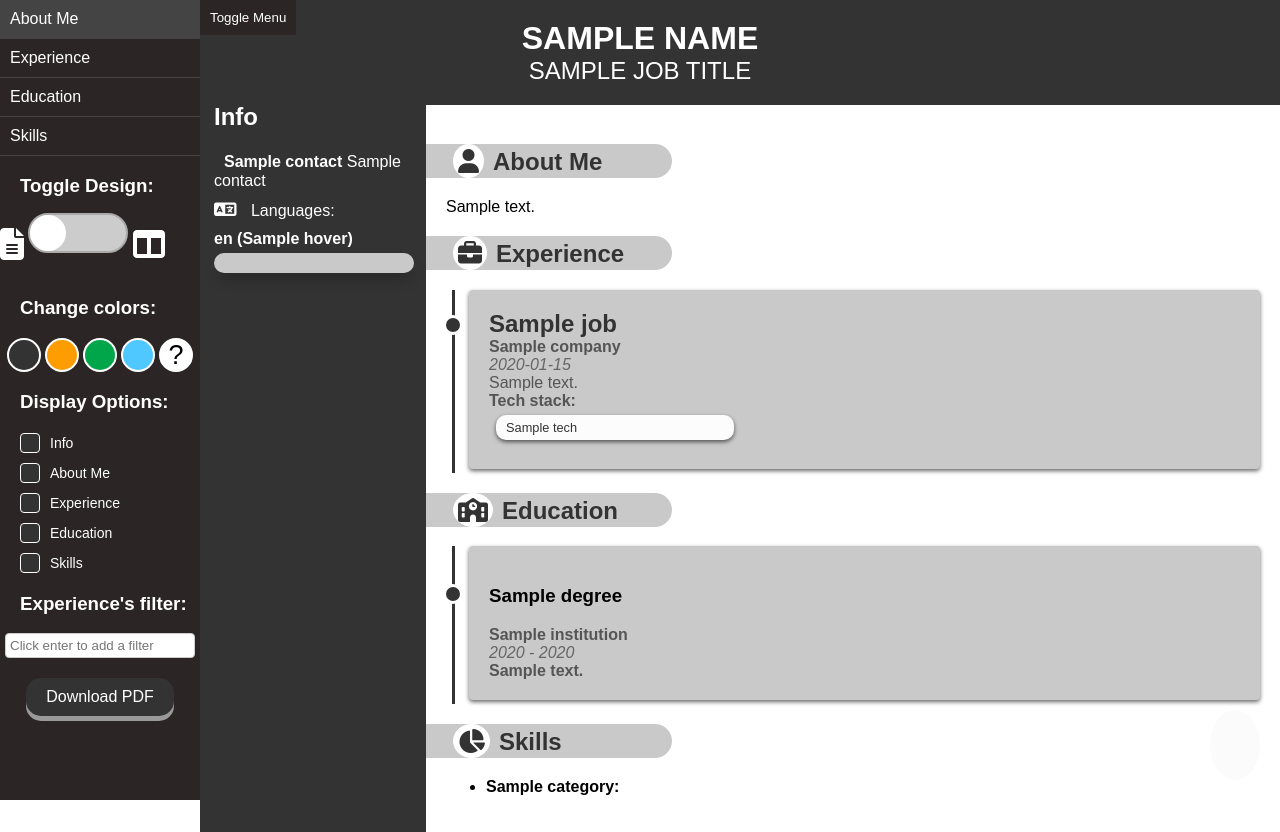
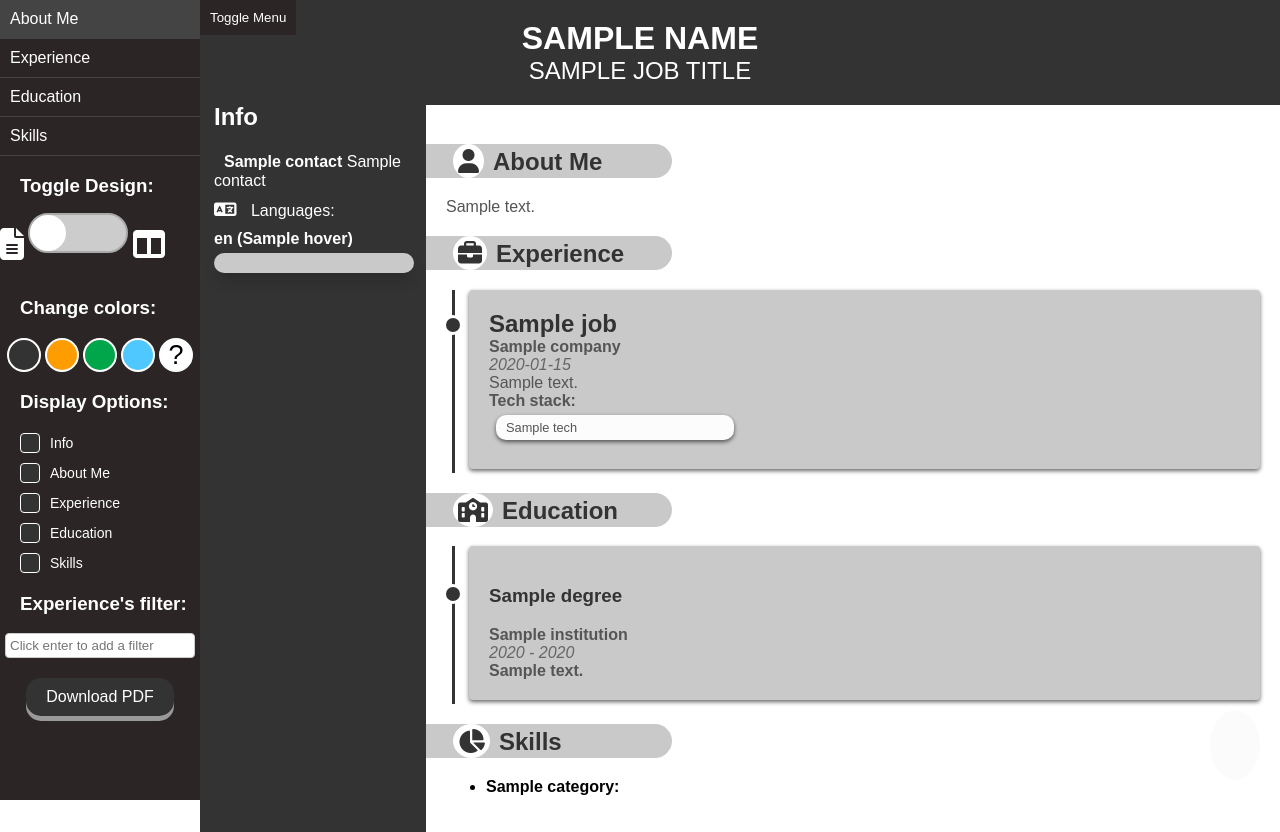
Before and after one commit to jaumes5/CVbuilder, a Flask app: template templates/index.html in a window 1280 px wide. Run offline with Flask 2, Linux system fonts and the light colour scheme; the template is opened without the code that fills it: most values are stand-ins (such as "Sample title", 1, 10 or a date in 2020); some libraries are stand-ins or nearby versions.

Commit message:
Added missing colors

```diff
--- a/static/javascript/palette.js
+++ b/static/javascript/palette.js
@@ -9,7 +9,7 @@ const color_picker = {
          "tertiary": "#fcfcfc",
          "quaternary": "#555",
          "quinary": "#666",
-         "senary": "#555",
+         "senary": "#2d2d2d",
          "contrast": "#333333"
      },
      "orange": {
--- a/static/stylesheets/timeline.css
+++ b/static/stylesheets/timeline.css
@@ -89,7 +89,6 @@ ul.timeline > li::after {
   display: block;
   padding: 5px 10px;
   cursor: pointer;
-  color: #333;
   font-size: 0.8em;
   border-radius: 10px;
 }
--- a/templates/index.html
+++ b/templates/index.html
@@ -35,7 +35,7 @@
     <main>
       <section id="about">
         <h2 class="primary background-secondary"><i class="fa-solid fa-user background"></i>About Me</h2>
-        <p>{{ about }}</p>
+        <p class="senary">{{ about }}</p>
       </section>
       <section id="experience">
         <h2 class="primary background-secondary"><i class="fa-solid fa-briefcase background"></i>Experience</h2>
@@ -58,13 +58,13 @@
                   {% for tech in job.technologies %}
                     {% if (current_index + loop.index) % 2 == 1%}
                       <li class="blur-shadow-emulation-secondary">
-                        <div class="background-secondary" title="Click to add to filter" onclick="addToFilter('{{ tech }}')">
+                        <div class="background-secondary senary" title="Click to add to filter" onclick="addToFilter('{{ tech }}')">
                             {{ tech }}
                         </div>
                       </li>
                     {% else %}
                       <li class="blur-shadow-emulation-tertiary">
-                        <div class="background-tertiary" title="Click to add to filter" onclick="addToFilter('{{ tech }}')">
+                        <div class="background-tertiary senary" title="Click to add to filter" onclick="addToFilter('{{ tech }}')">
                             {{ tech }}
                         </div>
                       </li>
@@ -88,7 +88,7 @@
                 <li class="blur-shadow-emulation-tertiary">
                   <div class="background-tertiary">
               {% endif %}
-                <h3>{{ degree.title }}</h3>
+                <h3 class="primary">{{ degree.title }}</h3>
                 <p class="quaternary">{{ degree.institution }}</p>
                 <p class="quinary">{{ degree.beg_year }} - {{ degree.end_year }}</p>
                 <p class="quaternary">{{ degree.description|safe }}</p>
```
